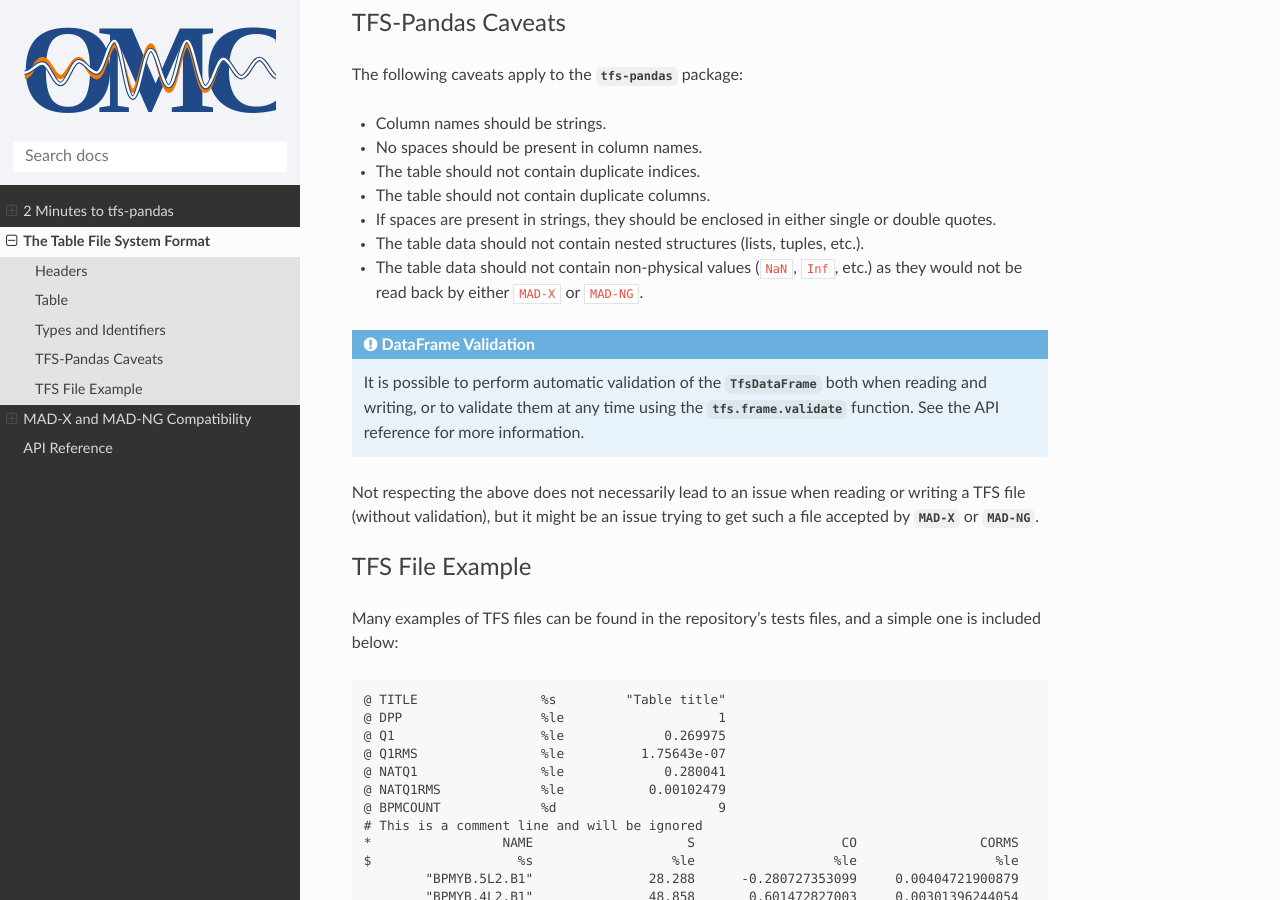
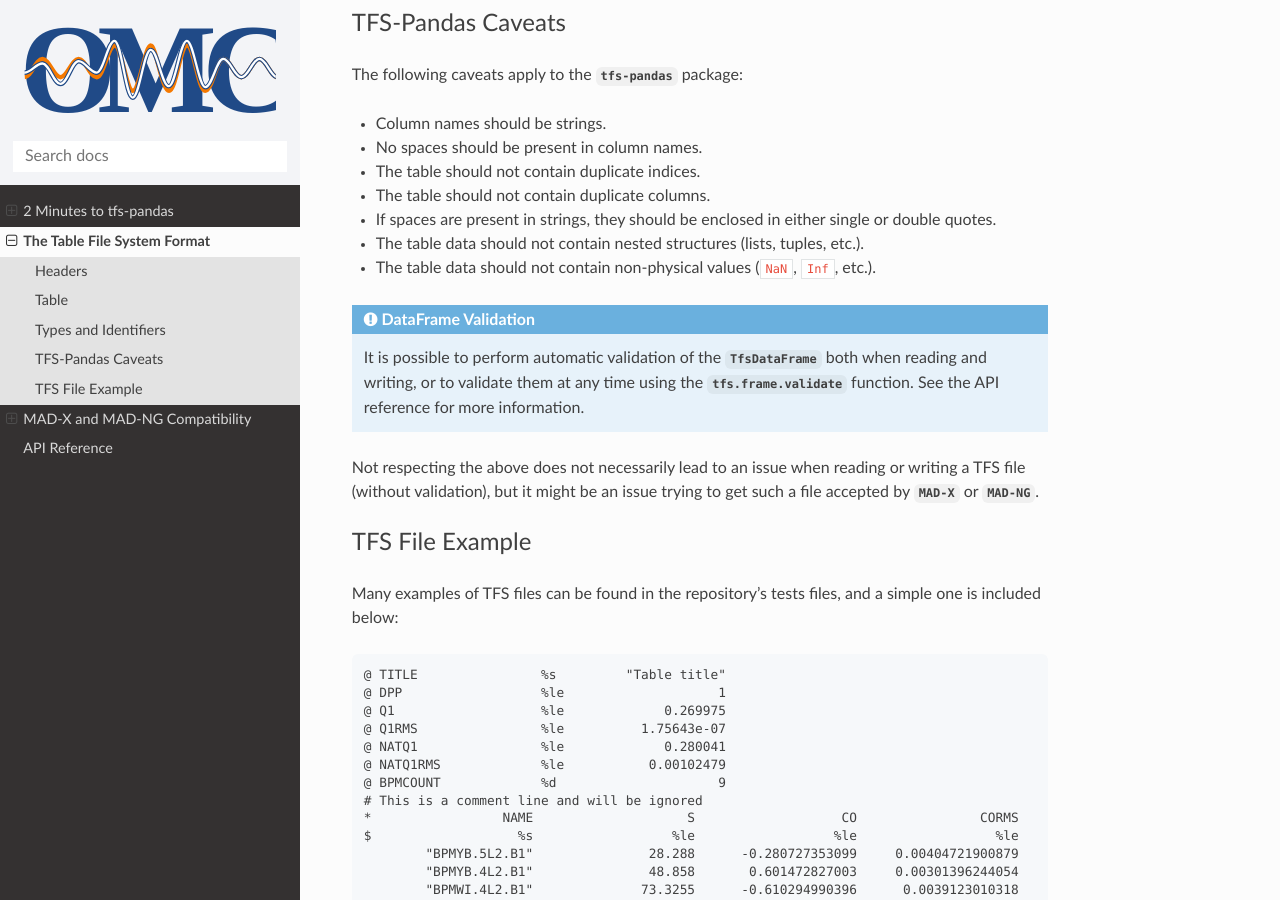
Before and after one commit to pylhc/tfs, a Sphinx documentation site: the page built from doc/tfsformat.rst, in a window 1280 px wide and 900 px high, scrolled down 2236 px. Built offline with Sphinx 7.4.7 and the Read the Docs theme 3.1.0, drawn with Linux system fonts in a browser that asks for light colours.

Commit message:
out of scope, not necessarily true

```diff
--- a/doc/tfsformat.rst
+++ b/doc/tfsformat.rst
@@ -99,7 +99,7 @@ The following caveats apply to the `tfs-pandas` package:
 - The table should not contain duplicate columns.
 - If spaces are present in strings, they should be enclosed in either single or double quotes.
 - The table data should not contain nested structures (lists, tuples, etc.).
-- The table data should not contain non-physical values (``NaN``, ``Inf``, etc.) as they would not be read back by either ``MAD-X`` or ``MAD-NG``.
+- The table data should not contain non-physical values (``NaN``, ``Inf``, etc.).
 
 .. admonition:: DataFrame Validation
 
```
